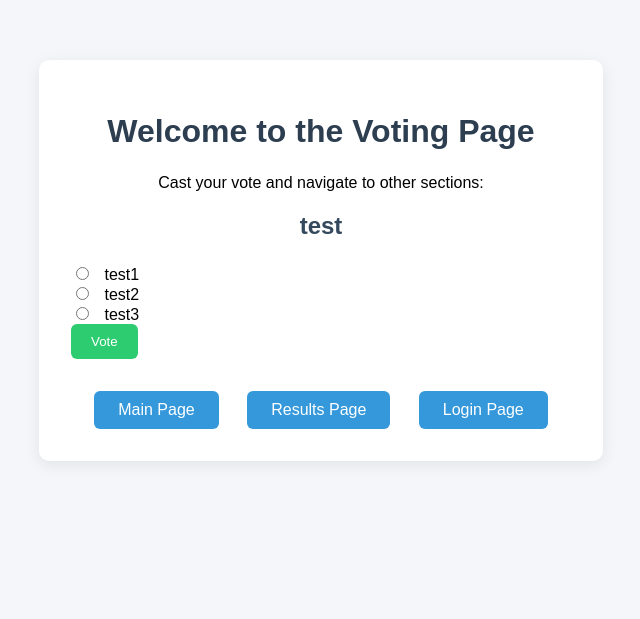
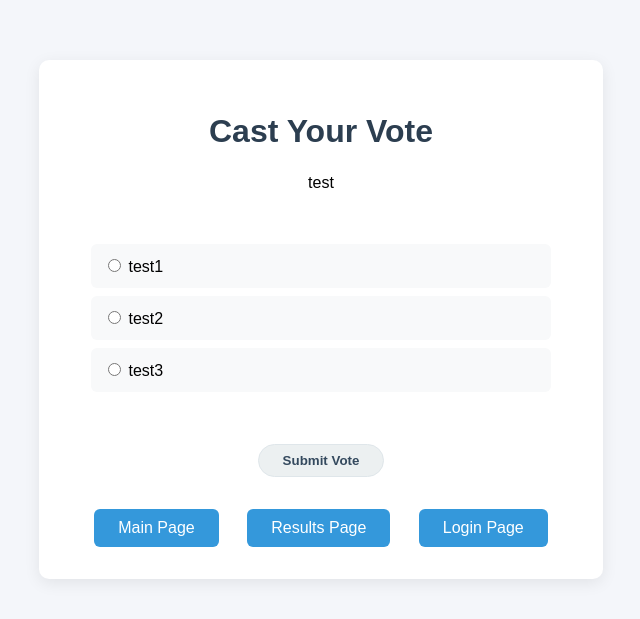
Before and after one commit to Solgeee/Informatik-Projekt, a Django app: page /main/vote/1/ in a window 1280 px wide. Shown: the top 619 px of the page, without its empty margins (319-959 px from the left). Run offline with Django 5.2, Linux system fonts and the light colour scheme; data comes from the database, SQL or seed files in the repository; both versions use the stored data as it was after the commit.

Commit message:
made little changes to the looks of votes

```diff
--- a/main/templates/main/results.html
+++ b/main/templates/main/results.html
@@ -113,7 +113,7 @@
         <div class="meta-row">
             <div class="total-votes">Total votes: <strong>{{ total }}</strong></div>
             <div>
-                <span class="toggle" id="toggleView">Show: %</span>
+                <span class="toggle" id="toggleView">Switch</span>
             </div>
         </div>
 
@@ -177,7 +177,7 @@
                         valueEl.textContent = count + ' votes';
                     }
                 });
-                toggle.textContent = showPercent ? 'Show: #' : 'Show: %';
+                toggle.textContent = 'Switch';
             }
 
             toggle.addEventListener('click', function(){
--- a/main/templates/main/vote.html
+++ b/main/templates/main/vote.html
@@ -49,39 +49,70 @@
         label {
             margin-left: 8px;
         }
-        input[type="submit"] {
-            background: #2ecc71;
-            color: #fff;
-            border: none;
-            padding: 10px 20px;
+        .vote-options {
+            background: white;
+            padding: 20px;
+            border-radius: 8px;
+            margin: 20px 0;
+        }
+        .vote-options label {
+            display: block;
+            padding: 12px;
+            margin: 8px 0;
+            background: #f8f9fa;
             border-radius: 6px;
             cursor: pointer;
             transition: background 0.2s;
         }
+        .vote-options label:hover {
+            background: #edf2f7;
+        }
+        .button-wrapper {
+            text-align: center;
+            margin-top: 24px;
+        }
+        input[type="submit"] {
+            background: #ecf0f1;
+            color: #34495e;
+            border: 1px solid #dfe6ea;
+            padding: 8px 24px;
+            border-radius: 20px;
+            cursor: pointer;
+            font-weight: 600;
+            transition: all 0.2s ease;
+        }
         input[type="submit"]:hover {
-            background: #27ae60;
+            background: #dfe6ea;
+            transform: translateY(-1px);
         }
     </style>
 </head>
 <body>
     <div class="container">
-        <h1>Welcome to the Voting Page</h1>
-        <p>Cast your vote and navigate to other sections:</p>
-
-        <h2>{{ poll.question }}</h2>
+        <h1>Cast Your Vote</h1>
+        <div class="poll-question">{{ poll.question }}</div>
 
         <form method="POST">
             {% csrf_token %}
-            <input type="radio" name="poll_choice" value="option1" id="option1">
-            <label for="option1">{{ poll.option_one }}</label><br>
+            <div class="vote-options">
+                <label for="option1">
+                    <input type="radio" name="poll_choice" value="option1" id="option1">
+                    {{ poll.option_one }}
+                </label>
 
-            <input type="radio" name="poll_choice" value="option2" id="option2">
-            <label for="option2">{{ poll.option_two }}</label><br>
+                <label for="option2">
+                    <input type="radio" name="poll_choice" value="option2" id="option2">
+                    {{ poll.option_two }}
+                </label>
 
-            <input type="radio" name="poll_choice" value="option3" id="option3">
-            <label for="option3">{{ poll.option_three }}</label><br>
+                <label for="option3">
+                    <input type="radio" name="poll_choice" value="option3" id="option3">
+                    {{ poll.option_three }}
+                </label>
+            </div>
 
-            <input type="submit" value="Vote">
+            <div class="button-wrapper">
+                <input type="submit" value="Submit Vote">
         </form>
 
         <div class="nav-links">
```
Also changed, not shown: main/templates/main/home.html (+41 -8 lines), db.sqlite3.
